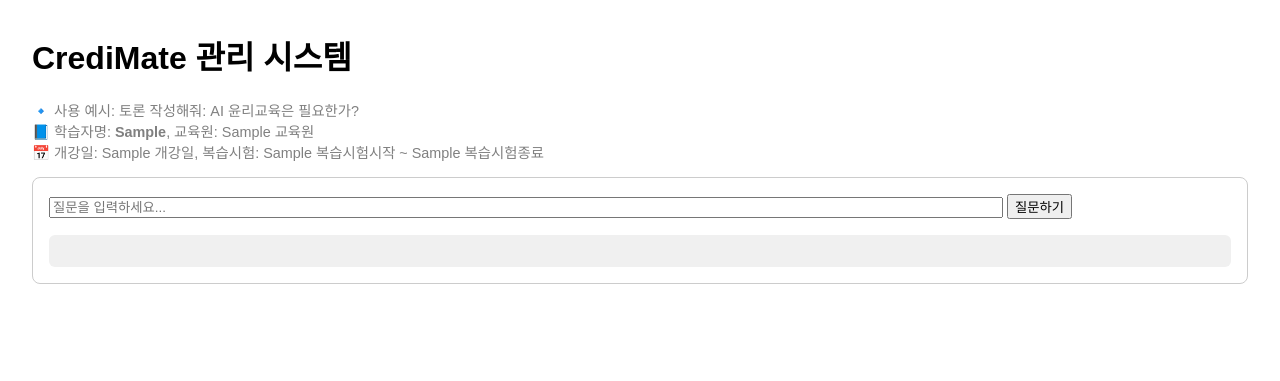
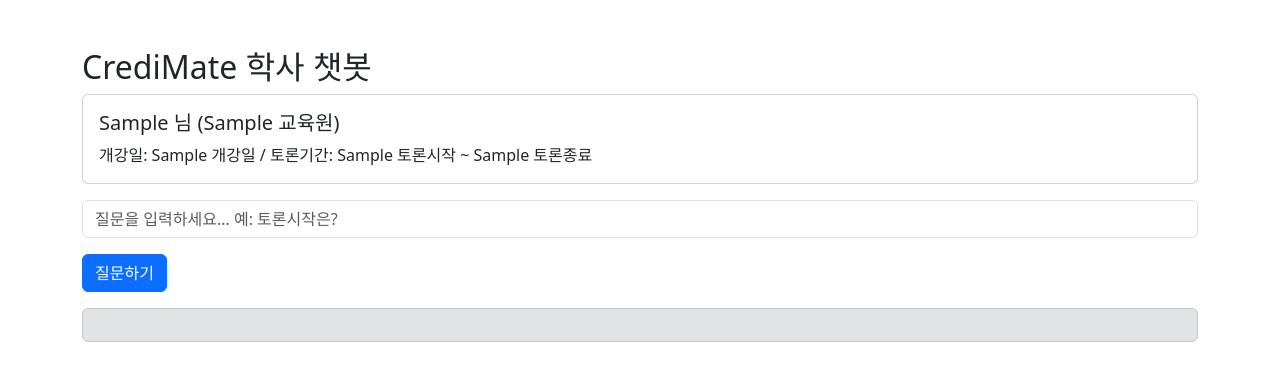
Before and after one commit to shonyebin/credimate-chatbot, a Flask app: template templates/chat.html in a window 1280 px wide. Shown: the top 381 px of the page. Run offline with Flask 3, Linux system fonts and the light colour scheme; the template is opened without the code that fills it: most values are stand-ins (such as "Sample title", 1, 10 or a date in 2020).

Commit message:
Add files via upload

```diff
--- a/app.py
+++ b/app.py
@@ -4,10 +4,10 @@
 
 app = Flask(__name__)
 
-# GPT API 키 설정
+# GPT API 키
 openai.api_key = "sk-proj-LBBNz8QaZKjVvsncB380T3BlbkFJxQPBjZ2uvZs5iFAlR6dC"
 
-# Google Sheet CSV 연동 링크
+# 시트 연동
 SHEET_URL = 'https://docs.google.com/spreadsheets/d/1K4ts2bZ-96u315XDtIfoZF72N4CZ_5pWG3HO6-K7wko/export?format=csv'
 
 def load_student_data():
@@ -22,6 +22,23 @@
         ]
     )
     return completion.choices[0].message.content.strip()
+
+def match_schedule_from_sheet(student, message):
+    mapping = {
+        "개강": "개강일",
+        "복습시작": "복습시험시작",
+        "복습끝": "복습시험종료",
+        "토론시작": "토론시작",
+        "토론종료": "토론종료",
+        "중간": "중간시작",
+        "중간종료": "중간종료",
+        "과제시작": "과제시작",
+        "과제종료": "과제종료",
+    }
+    for keyword, col in mapping.items():
+        if keyword in message:
+            return f"{keyword} 일정은 {student.get(col, '등록되지 않음')}입니다."
+    return None
 
 @app.route('/')
 def home():
@@ -45,13 +62,15 @@
 def ask():
     data = request.json
     message = data.get("message")
+    student = data.get("student")
 
-    if message.startswith("토론") or "토론 작성" in message:
+    schedule_reply = match_schedule_from_sheet(student, message)
+    if schedule_reply:
+        return jsonify({"response": schedule_reply})
+
+    if "토론" in message:
         reply = generate_debate(message.replace("토론 작성해줘:", "").strip())
     else:
-        reply = f"Q. {message}\nA. '{message}'에 대한 일반적인 응답입니다. (예시 응답)"
+        reply = f"Q. {message}\nA. '{message}'에 대한 일반적인 응답입니다."
 
     return jsonify({"response": reply})
-
-if __name__ == "__main__":
-    app.run(debug=True)
--- a/templates/chat.html
+++ b/templates/chat.html
@@ -2,36 +2,32 @@
 <html>
 <head>
     <title>CrediMate 챗봇</title>
-    <style>
-        body { font-family: sans-serif; margin: 2em; }
-        .box { border: 1px solid #ccc; padding: 1em; border-radius: 8px; }
-        .response { margin-top: 1em; background: #f0f0f0; padding: 1em; border-radius: 6px; white-space: pre-wrap; }
-        .tip { font-size: 0.9em; color: gray; margin-bottom: 1em; }
-    </style>
+    <link href="https://cdn.jsdelivr.net/npm/bootstrap@5.3.0/dist/css/bootstrap.min.css" rel="stylesheet">
     <script>
         async function sendMessage() {
             const input = document.getElementById("message").value;
             const res = await fetch("/ask", {
                 method: "POST",
                 headers: { "Content-Type": "application/json" },
-                body: JSON.stringify({ message: input })
+                body: JSON.stringify({ message: input, student: {{ student|tojson }} })
             });
             const data = await res.json();
             document.getElementById("response").innerText = data.response;
         }
     </script>
 </head>
-<body>
-    <h1>CrediMate 관리 시스템</h1>
-    <div class="tip">
-        🔹 사용 예시: 토론 작성해줘: AI 윤리교육은 필요한가?<br>
-        📘 학습자명: <strong>{{ student['이름'] }}</strong>, 교육원: {{ student['교육원'] }}<br>
-        📅 개강일: {{ student['개강일'] }}, 복습시험: {{ student['복습시험시작'] }} ~ {{ student['복습시험종료'] }}
+<body class="container mt-5">
+    <h2>CrediMate 학사 챗봇</h2>
+    <div class="card mb-3">
+        <div class="card-body">
+            <h5 class="card-title">{{ student['이름'] }} 님 ({{ student['교육원'] }})</h5>
+            <p class="card-text">개강일: {{ student['개강일'] }} / 토론기간: {{ student['토론시작'] }} ~ {{ student['토론종료'] }}</p>
+        </div>
     </div>
-    <div class="box">
-        <input type="text" id="message" placeholder="질문을 입력하세요..." style="width: 80%;">
-        <button onclick="sendMessage()">질문하기</button>
-        <div class="response" id="response"></div>
+    <div class="mb-3">
+        <input type="text" id="message" class="form-control" placeholder="질문을 입력하세요... 예: 토론시작은?">
     </div>
+    <button onclick="sendMessage()" class="btn btn-primary mb-3">질문하기</button>
+    <div class="alert alert-secondary" id="response"></div>
 </body>
 </html>
```
Also changed, not shown: templates/login.html (+11 -7 lines).
